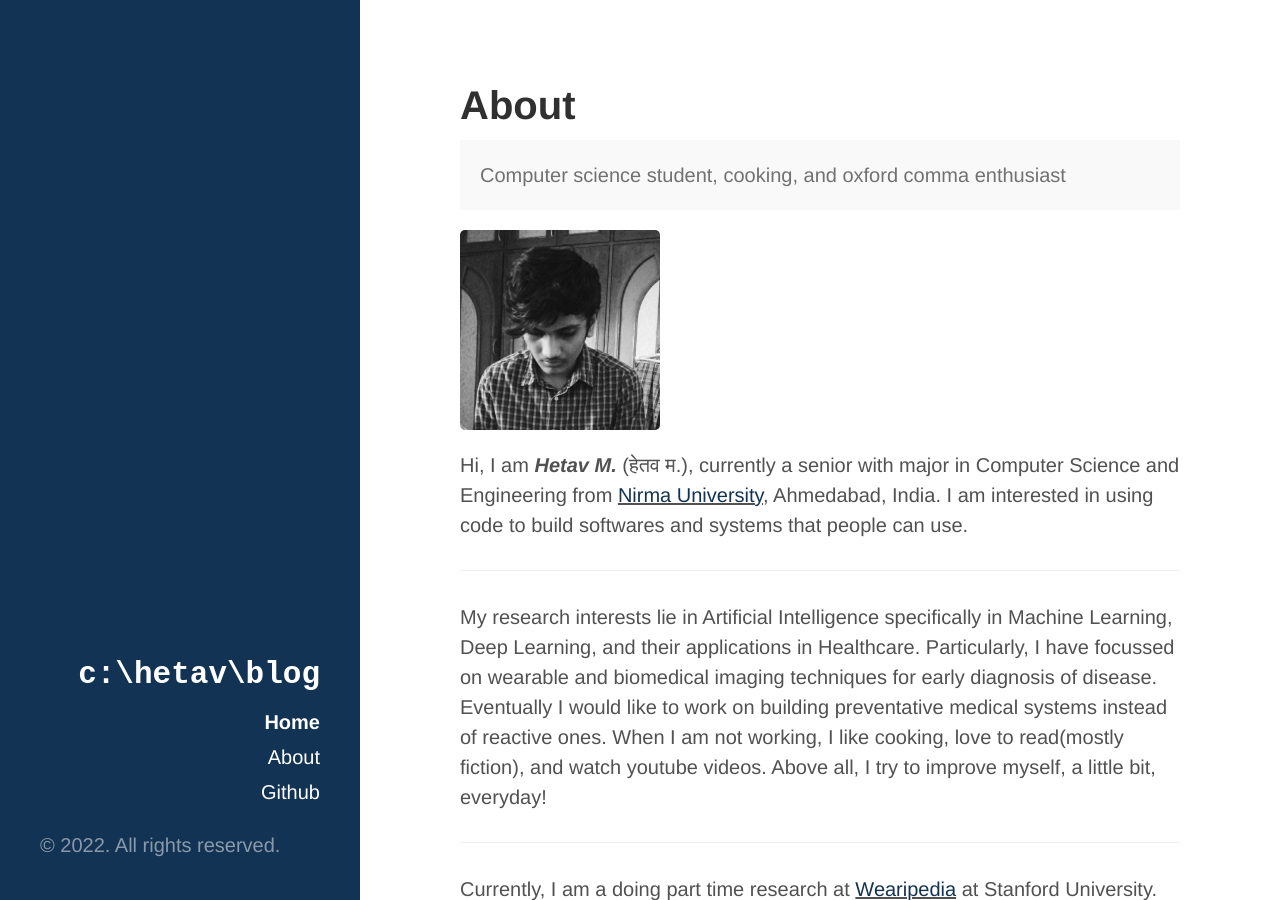
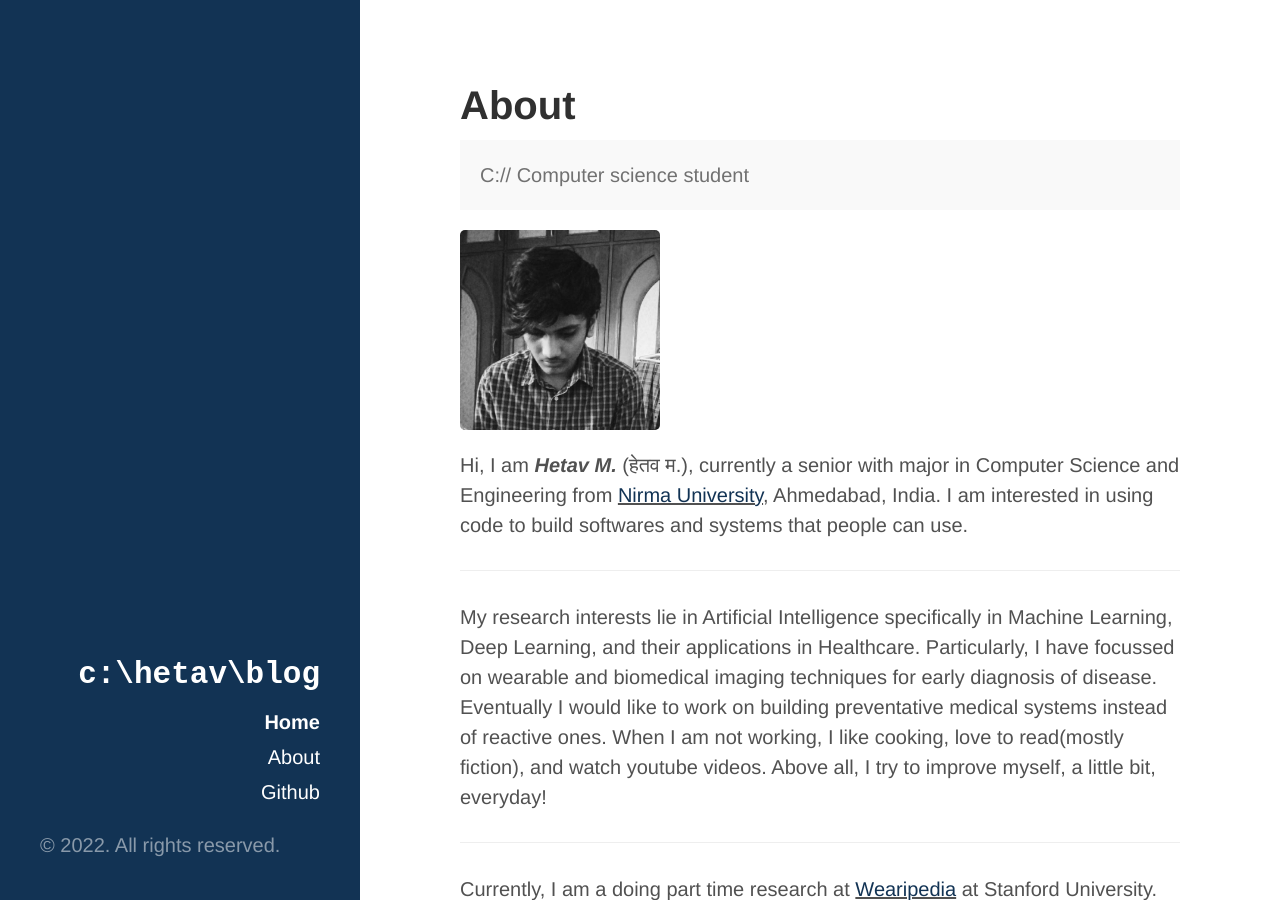
Before and after one commit to hetavv/hetavv.github.io, a Jekyll site: the page built from about.md, in a window 1280 px wide and 900 px high. Built offline with Jekyll 4.4.1, drawn with Linux system fonts in a browser that asks for light colours.

Commit message:
refactored message in aboutme.md

```diff
--- a/about.md
+++ b/about.md
@@ -4,7 +4,7 @@ title: About
 ---
 
 <p class="message">
-  Computer science student, cooking, and oxford comma enthusiast
+  C:// Computer science student
 </p>
 
  <img src="/aboutme.jpeg" width="200px" height="200px">
@@ -18,8 +18,10 @@ Hi, I am <em><b>Hetav M.</b></em> (हेतव म.), currently a senior with m
  <hr>
 Currently, I am a doing part time research at <u><a href="https://stanford-health.github.io/">Wearipedia</a></u> at Stanford University. At Nirma, I am affiliated with <u><a href="https://sudeeptanwar.in/">Sudeep Tanwar Research group</a></u> where I have worked in field of creating clinical decision support system for neurodegenerative diseases using AI. I also spent a summer at <u><a href="https://www.northerntrust.com/asia-pac/home">Northern Trust</a></u>, where I worked in using dynamic timestamp watermark removal from documents using Computer vision.
 <br>
+<hr>
 As a board member of the <u><a href="https://technology.nirmauni.ac.in/student_work/csi/">Computer Society of India</a></u> chapter at Nirma University, I have been involved in organizing various projects and conducted hackathons and workshops.
 <br>
+<hr>
 I'm always up for a conversation, you can <u><a href = "mailto: hetav.1805@gmail.com">email me</a></u> - either
 about a blog post or anything else.
 
```
